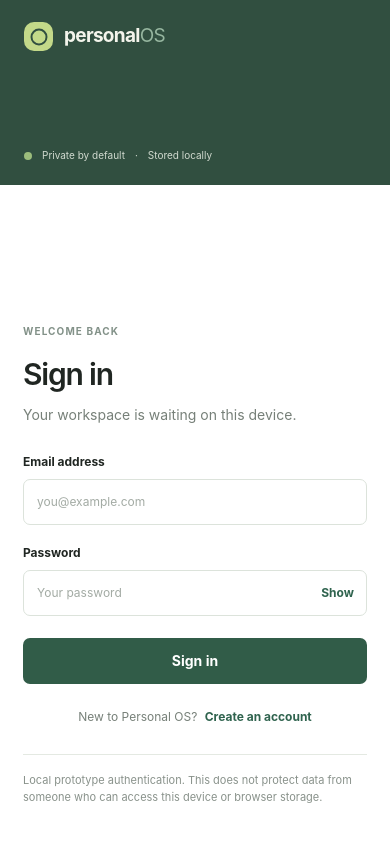
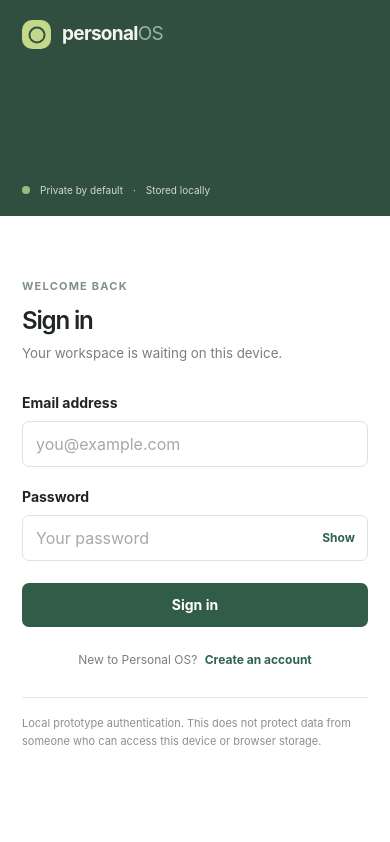
Before and after one commit to Dattatray98/DayLens, a React (Vite) app: page /login in a window 390 px wide. Built offline with nearby package versions, Linux system fonts and the light colour scheme; what @capacitor-community/sqlite, jeep-sqlite would draw is missing.

Commit message:
fix : updated

```diff
--- a/capacitor.config.ts
+++ b/capacitor.config.ts
@@ -2,7 +2,7 @@ import type { CapacitorConfig } from '@capacitor/cli';
 
 const config: CapacitorConfig = {
   appId: 'tech.github.dattatray.wellnessvoice',
-  appName: 'wellNess Voice',
+  appName: 'Personal OS',
   webDir: 'dist'
 };
 
--- a/index.html
+++ b/index.html
@@ -4,7 +4,7 @@
     <meta charset="UTF-8" />
     <link rel="icon" type="image/svg+xmg" href="assets/icon.png"/>
     <meta name="viewport" content="width=device-width, initial-scale=1.0, viewport-fit=cover, interactive-widget=resizes-content" />
-    <title>wellness_voice</title>
+    <title>Personal OS</title>
   </head>
   <body>
     <div id="root"></div>
--- a/package.json
+++ b/package.json
@@ -1,7 +1,7 @@
 {
-  "name": "wellness_voice",
+  "name": "Personal OS",
   "private": true,
-  "version": "0.0.0",
+  "version": "1.0.0",
   "type": "module",
   "scripts": {
     "dev": "vite",
--- a/src/features/auth/authService.ts
+++ b/src/features/auth/authService.ts
@@ -2,6 +2,7 @@ import { Capacitor } from "@capacitor/core";
 import { initDatabase } from "../../database/configDatabase";
 
 const SESSION_KEY = "personal-os.account-id";
+const LEGACY_SESSION_KEY = SESSION_KEY;
 const PBKDF2_ITERATIONS = 310_000;
 const SESSION_EVENT = "personal-os:session-change";
 
@@ -41,8 +42,20 @@ const derivePasswordHash = async (password: string, salt: Uint8Array, iterations
 };
 
 const setSession = (account: LocalAccount | null) => {
-  if (account) sessionStorage.setItem(SESSION_KEY, String(account.id));
-  else sessionStorage.removeItem(SESSION_KEY);
+  if (account) {
+    // A local account ID is a convenience marker, not an authentication token.
+    // localStorage persists across Capacitor WebView launches and browser restarts.
+    try {
+      localStorage.setItem(SESSION_KEY, String(account.id));
+      sessionStorage.removeItem(LEGACY_SESSION_KEY);
+    } catch {
+      // Keep the current tab usable if persistent browser storage is unavailable.
+      sessionStorage.setItem(LEGACY_SESSION_KEY, String(account.id));
+    }
+  } else {
+    try { localStorage.removeItem(SESSION_KEY); } catch { /* Storage may be unavailable. */ }
+    try { sessionStorage.removeItem(LEGACY_SESSION_KEY); } catch { /* Storage may be unavailable. */ }
+  }
   window.dispatchEvent(new Event(SESSION_EVENT));
 };
 
@@ -110,7 +123,19 @@ export const loginAccount = async (emailInput: string, password: string) => {
 };
 
 export const restoreLocalSession = async (): Promise<LocalAccount | null> => {
-  const storedId = sessionStorage.getItem(SESSION_KEY);
+  let storedId: string | null;
+  try {
+    const persistentId = localStorage.getItem(SESSION_KEY);
+    storedId = persistentId;
+    if (persistentId === null) {
+      // Upgrade an existing tab session once so users are not unexpectedly signed out.
+      storedId = sessionStorage.getItem(LEGACY_SESSION_KEY);
+      if (storedId !== null) localStorage.setItem(SESSION_KEY, storedId);
+    }
+  } catch {
+    try { sessionStorage.removeItem(LEGACY_SESSION_KEY); } catch { /* Storage may be unavailable. */ }
+    return null;
+  }
   if (!storedId) return null;
   const id = Number(storedId);
   if (!Number.isSafeInteger(id) || id <= 0) {
@@ -121,6 +146,9 @@ export const restoreLocalSession = async (): Promise<LocalAccount | null> => {
   const result = await db.query("SELECT id, email FROM local_accounts WHERE id = ?", [id]);
   const account = toAccount(result.values?.[0] as Record<string, unknown> | undefined);
   if (!account) setSession(null);
+  else {
+    try { sessionStorage.removeItem(LEGACY_SESSION_KEY); } catch { /* Storage may be unavailable. */ }
+  }
   return account;
 };
 
--- a/src/index.css
+++ b/src/index.css
@@ -28,3 +28,176 @@
 @media(max-width:1000px){.reports-stat-grid,.reports-diet-averages{grid-template-columns:repeat(2,minmax(0,1fr))}.reports-chart-grid{grid-template-columns:1fr}.reports-metric-grid{grid-template-columns:1fr 1fr}}
 @media(max-width:720px){.reports-heading{align-items:flex-start}.reports-heading>.secondary-button{display:none}.reports-export-mobile{display:inline-flex}.reports-period{align-items:stretch;flex-direction:column}.reports-period-tabs{justify-content:space-between}.reports-period-tabs button{flex:1;padding:8px 5px;font-size:10px}.reports-custom-range{justify-content:space-between}.reports-custom-range label{flex:1;display:grid;gap:5px}.reports-custom-range input{width:100%;box-sizing:border-box}.reports-chart-grid,.reports-metric-grid{grid-template-columns:1fr}.reports-table-wrap{max-height:310px}.reports-chart{height:230px}.reports-chart-tall{height:320px}}
 @media(max-width:420px){.reports-stat-grid,.reports-diet-averages{grid-template-columns:1fr 1fr;gap:7px}.reports-stat{padding:11px}.reports-stat>strong{font-size:15px}.reports-stat>small{font-size:8px}.reports-chart-card,.reports-table-card,.reports-metric-card{padding:12px}.reports-metric-summary{align-items:flex-start;flex-direction:column}.reports-metric-summary span{text-align:left}.reports-chart-tall{height:290px}}
+
+/* Responsive type and WebView-safe spacing for touch devices. */
+:root {
+  font-size: clamp(15px, calc(14.5px + 0.15vw), 17px);
+  -webkit-text-size-adjust: 100%;
+  text-size-adjust: 100%;
+}
+
+body {
+  font-size: 1rem;
+  overflow-wrap: break-word;
+}
+
+.app-frame,
+.main-column,
+.page-content,
+.overview-grid,
+.lower-grid,
+.money-page,
+.diet-page,
+.notes-page,
+.reports-page {
+  min-width: 0;
+}
+
+.page-heading h1 {
+  font-size: clamp(1.75rem, 2.2vw, 2.125rem);
+  line-height: 1.15;
+}
+
+.page-heading p,
+.form-help,
+.muted {
+  font-size: clamp(.875rem, .25vw + .82rem, 1rem);
+  line-height: 1.55;
+}
+
+.topbar,
+.page-content,
+.app-footer {
+  min-width: 0;
+}
+
+@media (max-width: 720px) {
+  body { font-size: 16px; }
+  .auth-screen { min-height: 100svh; }
+  .auth-story {
+    height: auto;
+    min-height: calc(150px + env(safe-area-inset-top));
+    padding: calc(20px + env(safe-area-inset-top)) 22px 18px;
+  }
+  .auth-panel {
+    padding: 24px 22px calc(28px + env(safe-area-inset-bottom));
+  }
+  .auth-form-wrap { margin-top: clamp(12px, 5vh, 38px); }
+  .auth-form-wrap h2 { font-size: clamp(1.6rem, 6vw, 1.9rem); line-height: 1.2; }
+  .form-stack label,
+  .notes-title-label,
+  .notes-content-label,
+  .money-form label { font-size: 14px; }
+  .form-stack input,
+  .money-form input,
+  .money-form select,
+  .money-form textarea,
+  .diet-modal input,
+  .diet-modal select,
+  .diet-modal textarea,
+  .notes-title-label input,
+  .notes-content-label textarea,
+  .reports-custom-range input,
+  input,
+  select,
+  textarea {
+    font-size: 16px !important;
+  }
+  .primary-button,
+  .secondary-button,
+  .danger-button,
+  .theme-toggle,
+  .reports-period-tabs button,
+  .diet-tabs button,
+  .kind-switch button {
+    font-size: 14px;
+    min-height: 44px;
+  }
+  .nav-link { min-height: 48px; height: auto; font-size: 16px; }
+  .local-card strong,
+  .account-info strong { font-size: 14px; }
+  .local-card span:not(.status-dot),
+  .account-info span { font-size: 12px; }
+  .sidebar {
+    padding-top: calc(23px + env(safe-area-inset-top));
+    padding-bottom: calc(15px + env(safe-area-inset-bottom));
+  }
+  .main-column { min-height: 100svh; }
+  .topbar {
+    height: calc(55px + env(safe-area-inset-top));
+    padding: env(safe-area-inset-top) 14px 0;
+  }
+  .page-content { padding: 24px 16px 22px; }
+  .page-heading { gap: 12px; }
+  .page-heading h1 { font-size: clamp(1.75rem, 7vw, 2rem); }
+  .page-heading p { font-size: 15px; }
+  .app-footer {
+    min-height: calc(35px + env(safe-area-inset-bottom));
+    height: auto;
+    padding: 8px 16px calc(8px + env(safe-area-inset-bottom));
+    font-size: 12px;
+  }
+  .modal-backdrop { padding: max(12px, env(safe-area-inset-top)) 12px max(12px, env(safe-area-inset-bottom)); }
+  .money-modal,
+  .diet-modal { max-height: calc(100svh - env(safe-area-inset-top) - env(safe-area-inset-bottom) - 24px); }
+  .money-card-label,
+  .money-card-foot,
+  .money-stat-heading,
+  .category-bar-row>div,
+  .category-counts>span,
+  .money-small-empty,
+  .money-inline-loading,
+  .money-alert,
+  .diet-card-meta,
+  .diet-incomplete-note,
+  .diet-entry-time span,
+  .diet-entry-main>span,
+  .diet-food-name span,
+  .diet-legacy-note,
+  .reports-range-label,
+  .reports-stat>span,
+  .reports-stat>small,
+  .reports-chart-card>p,
+  .reports-table-card>p,
+  .reports-empty p,
+  .reports-state p,
+  .reports-metric-summary span,
+  .reports-metric-empty,
+  .notes-dates,
+  .notes-editor-foot,
+  .settings-section p {
+    font-size: 12px;
+    line-height: 1.45;
+  }
+  .transaction-table th,
+  .transaction-table td,
+  .transaction-table td small,
+  .reports-table-wrap table,
+  .reports-table-wrap th,
+  .reports-table-wrap td,
+  .reports-category-summary li,
+  .diet-entry-nutrients small,
+  .diet-entry-nutrients b,
+  .diet-food-values small,
+  .diet-food-values b {
+    font-size: 12px;
+  }
+  .transaction-table-wrap,
+  .reports-table-wrap { max-width: 100%; overscroll-behavior-x: contain; }
+  .reports-stat>strong { font-size: clamp(1rem, 4.5vw, 1.2rem); }
+  .section-kicker,
+  .app-frame .section-kicker { font-size: 11px; }
+  .topbar .breadcrumb { font-size: 12px; }
+}
+
+@media (max-width: 360px) {
+  .page-content { padding-inline: 12px; }
+  .topbar { padding-inline: 10px; }
+  .money-panel,
+  .diet-panel,
+  .reports-chart-card,
+  .reports-table-card,
+  .reports-metric-card { padding-inline: 10px; }
+  .reports-period-tabs button { padding-inline: 3px; font-size: 12px; }
+  .notes-editor-actions { gap: 5px; }
+}
```
Also changed, not shown: 2 other files (tests, documents, lock files or other folders).
